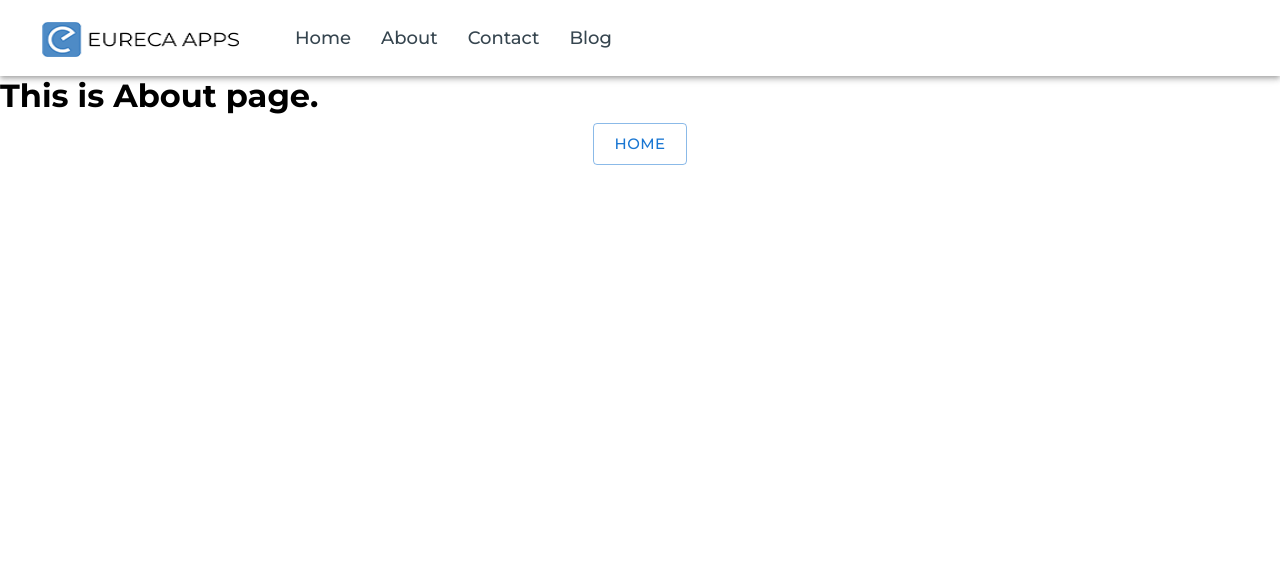
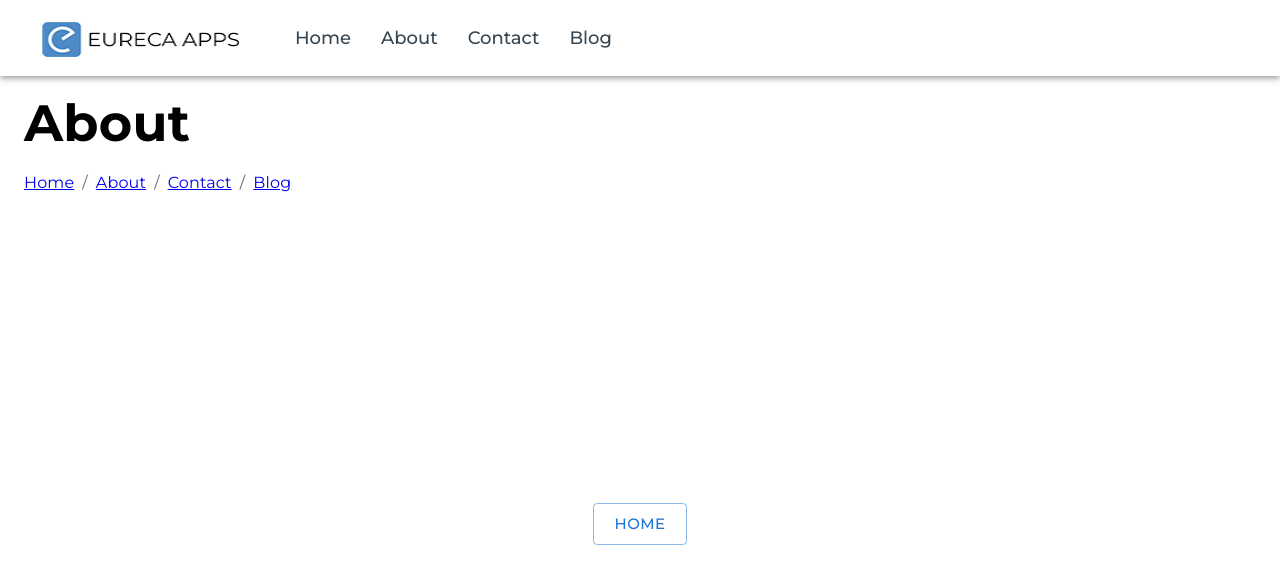
Before and after one commit to sohel22z/demo-nextjs, a Next.js app: page /about in a window 1280 px wide. Shown: the top 584 px of the page. Built offline with nearby package versions, Linux system fonts and the light colour scheme.

Commit message:
Add files via upload

```diff
--- a/pages/_app.js
+++ b/pages/_app.js
@@ -8,8 +8,6 @@ export default function MyApp({ Component, pageProps }) {
         <>
             <Head>
                 <title>IT Services & Software Solution – EurecaApps</title>
-                <link rel="preconnect" href="https://fonts.gstatic.com" crossOrigin />
-                <link href="https://fonts.googleapis.com/css2?family=Montserrat:wght@100;200;300;400;500;600;700;800;900&display=swap" rel="stylesheet" />
                 <link rel="shortcut icon" href="/favicon.ico" />
                 <script defer src="https://cdn.jsdelivr.net/npm/lazyload@2.0.0-rc.2/lazyload.js"></script>
             </Head>
--- a/pages/about.js
+++ b/pages/about.js
@@ -1,24 +1,30 @@
 import * as React from 'react';
-import { styled } from '@mui/material/styles';
-import Paper from '@mui/material/Paper';
 import Navbar from '/components/Navbar'
 import Button from '/components/Button'
-import Box from '@mui/material/Box';
 import Grid from '@mui/material/Grid';
-
-const Item = styled(Paper)(({ theme }) => ({
-    backgroundColor: theme.palette.mode === 'dark' ? '#1A2027' : '#fff',
-    ...theme.typography.body2,
-    padding: theme.spacing(1),
-    textAlign: 'center',
-    color: theme.palette.text.secondary,
-}));
+import { Container } from '@material-ui/core';
+import { Typography } from '@mui/material';
+import Breadcrumbs from '/components/Breadcrumbs'
 
 export default function BasicGrid() {
     return (
         <>
             <Navbar />
-            <h1 sx={{ textAlign: 'center' }}> This is About page. </h1>
+            <Container>
+                <Typography variant='h4' sx={{ my: 2, }}>
+                    <h2 className='text-line'>About</h2>
+                </Typography>
+                <Breadcrumbs />
+                <Grid className='round-container' container sx={{ my: 2 }}>
+                    <Grid md={4} sx={{ mx: 4, my: 5, color: 'white' }}>
+                        <Typography sx={{ textAlign: 'left' }} variant='h3'>
+                            <h6> Are you keen to hire and partner with a veteran mobile app development company in Belgium? </h6>
+                        </Typography>
+                    </Grid>
+                    <Grid md={6} sx={{ my: 4, color: 'white', textAlign: 'left', }}>
+                    </Grid>
+                </Grid>
+            </Container>
             <Button />
         </>
     );
```
